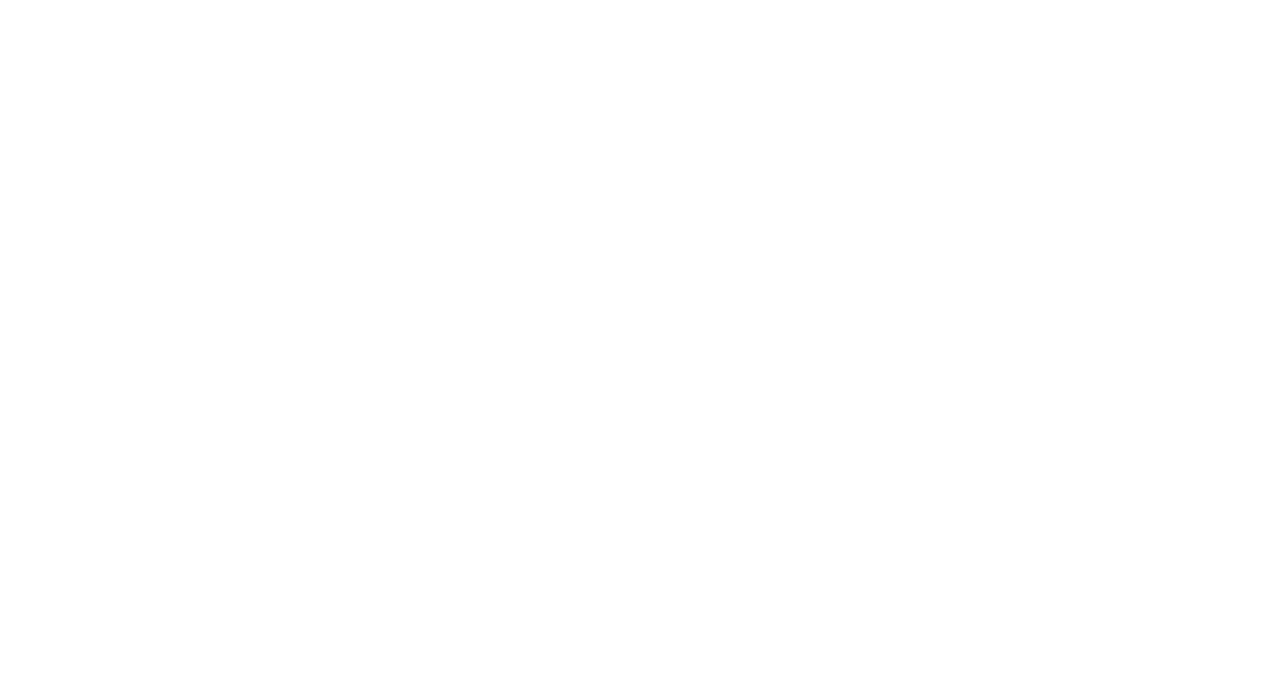
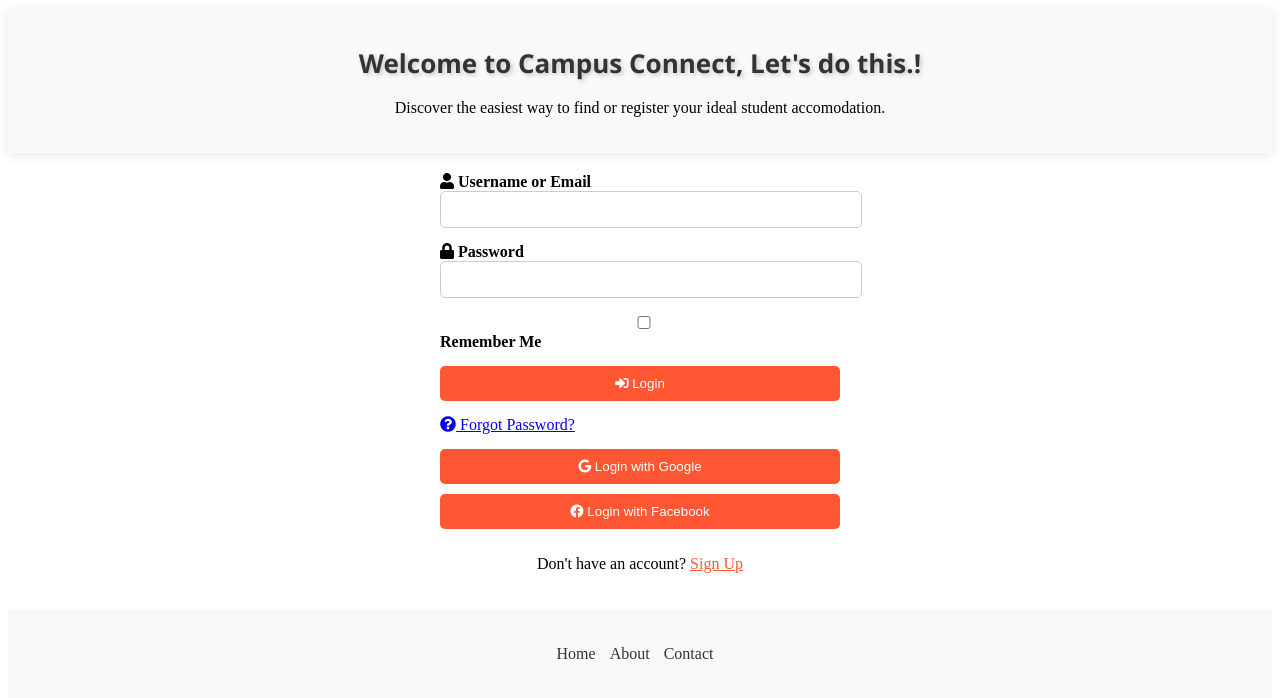
Before and after one commit to julius-kanani/Campus-Connect, a Flask app: page /auth/login in a window 1280 px wide. Before the commit the part shown is empty. Shown: the top 698 px of the page. Run offline with Flask 3, Linux system fonts and the light colour scheme.

Commit message:
continuing to refine the UI experience first.

```diff
--- a/app/blueprints/auth.py
+++ b/app/blueprints/auth.py
@@ -20,3 +20,8 @@ def register():
 def login():
     """Login endpoint."""
     return render_template('auth/login.html')
+
+@bp.route('/forgot_password', methods=('GET', 'POST'))
+def forgot_password():
+    """Forgot Password endpoint."""
+    return render_template('auth/forgot_password.html')
--- /dev/null
+++ b/app/static/css/auth/login.css
@@ -0,0 +1,124 @@
+/* General Styles */
+/*body, html {
+    margin: 0;
+    padding: 0;
+    font-family: Arial, sans-serif;
+}*/
+
+/* Header Styles */
+header {
+    text-align: center;
+    padding: 20px 0;
+    box-shadow: 0px 2px 10px rgba(0, 0, 0, 0.1); /* Add box shadow for depth */
+    background-color: #f8f9fa;
+}
+
+header h1 {
+  font-size: 26px; /* Choose an appropriate font size */
+  font-family: 'Segoe UI', Tahoma, Geneva, Verdana, sans-serif; /* Choose an eye-catching font */
+  color: #333; /* Set text color */
+  text-shadow: 2px 2px 4px rgba(0, 0, 0, 0.2); /* Apply text shadow */
+}
+
+/*.logo img {
+    max-width: 150px;
+}*/
+
+/* Main Content Styles */
+main {
+    max-width: 400px;
+    margin: 0 auto;
+    padding: 20px;
+}
+
+.form-group {
+    margin-bottom: 15px;
+}
+
+label {
+    display: block;
+    font-weight: bold;
+}
+
+input[type="text"],
+input[type="password"],
+input[type="checkbox"] {
+    width: 100%;
+    padding: 10px;
+    border: 1px solid #ccc;
+    border-radius: 5px;
+}
+
+button {
+    width: 100%;
+    padding: 10px;
+    background-color: #ff5733; /* Updated color */
+    color: #fff;
+    border: none;
+    border-radius: 5px;
+    cursor: pointer;
+}
+
+button:hover {
+    background-color: #d1480f; /* Darker shade on hover */
+}
+
+.social-login {
+    margin-bottom: 15px;
+}
+
+.social-login button {
+    width: 100%;
+    padding: 10px;
+    margin-bottom: 10px;
+    background-color: #ff5733; /* Updated color */
+    color: #fff;
+    border: none;
+    border-radius: 5px;
+    cursor: pointer;
+}
+
+.social-login button:hover {
+    background-color: #d1480f; /* Darker shade on hover */
+}
+
+.signup-link {
+    text-align: center;
+    margin-bottom: 15px;
+}
+
+.signup-link a {
+    color: #ff5733; /* Updated color */
+}
+
+.signup-link a:hover {
+    color: #d1480f; /* Darker shade on hover */
+}
+
+.error-message {
+    color: #ff0000;
+    text-align: center;
+    margin-bottom: 15px;
+}
+
+/* Footer Styles */
+footer {
+    background-color: #f8f9fa;
+    padding: 20px;
+    text-align: center;
+}
+
+footer nav ul {
+    list-style-type: none;
+    padding: 0;
+}
+
+footer nav ul li {
+    display: inline;
+    margin-right: 10px;
+}
+
+footer nav ul li a {
+    color: #333;
+    text-decoration: none;
+}
--- /dev/null
+++ b/app/templates/auth/forgot_password.html
@@ -0,0 +1,6 @@
+<!DOCTYPE html>
+<html>
+  <body>
+    <h1>Forgot Password.</h1>
+  </body>
+</html>
--- a/app/templates/auth/login.html
+++ b/app/templates/auth/login.html
@@ -0,0 +1,67 @@
+<!DOCTYPE html>
+<html lang="en">
+<head>
+    <meta charset="UTF-8">
+    <meta name="viewport" content="width=device-width, initial-scale=1.0">
+    <title>Login - Campus Connect</title>
+    <link rel="stylesheet" href="{{ url_for('static', filename='css/auth/login.css') }}">
+    <link rel="stylesheet" href="https://cdnjs.cloudflare.com/ajax/libs/font-awesome/5.15.4/css/all.min.css">
+    <!-- Add any additional CSS or external libraries here -->
+</head>
+<body>
+    <header>
+      <!--
+        <div class="logo">
+            <img src="{{ url_for('static', filename='logo.png') }}" alt="Rental Management System">
+        </div>
+      -->
+        <h1>Welcome to Campus Connect, Let's do this.!</h1>
+        <p>Discover the easiest way to find or register your ideal student accomodation.</p>
+    </header>
+
+    <main>
+        <form id="login-form" action="{{ url_for('auth.login') }}" method="POST">
+            <div class="form-group">
+                <label for="username"><i class="fas fa-user"></i> Username or Email</label>
+                <input type="text" id="username" name="username" required>
+            </div>
+            <div class="form-group">
+                <label for="password"><i class="fas fa-lock"></i> Password</label>
+                <input type="password" id="password" name="password" required>
+            </div>
+            <div class="form-group">
+                <input type="checkbox" id="remember-me">
+                <label for="remember-me">Remember Me</label>
+            </div>
+            <div class="form-group">
+                <button type="submit"><i class="fas fa-sign-in-alt"></i> Login</button>
+            </div>
+            <div class="form-group">
+                <a href="{{ url_for('auth.forgot_password') }}"><i class="fas fa-question-circle"></i> Forgot Password?</a>
+            </div>
+        </form>
+        <div class="social-login">
+            <button class="google-login"><i class="fab fa-google"></i> Login with Google</button>
+            <button class="facebook-login"><i class="fab fa-facebook"></i> Login with Facebook</button>
+        </div>
+        <div class="signup-link">
+            <p>Don't have an account? <a href="{{ url_for('auth.register') }}">Sign Up</a></p>
+        </div>
+        <div class="error-message" id="error-message"></div>
+    </main>
+
+
+
+    <footer>
+        <nav>
+            <ul>
+                <li><a href="{{ url_for('home.index') }}">Home</a></li>
+                <li><a href="{{ url_for('home.about') }}">About</a></li>
+                <li><a href="{{ url_for('home.contact') }}">Contact</a></li>
+            </ul>
+        </nav>
+    </footer>
+    <script src="{{ url_for('static', filename='js/script.js') }}"></script>
+    <!-- Add any additional JavaScript here -->
+</body>
+</html>
```
Also changed, not shown: app/static/css/index/header.css (+23 -0 lines), app/templates/base.html (+7 -0 lines).
